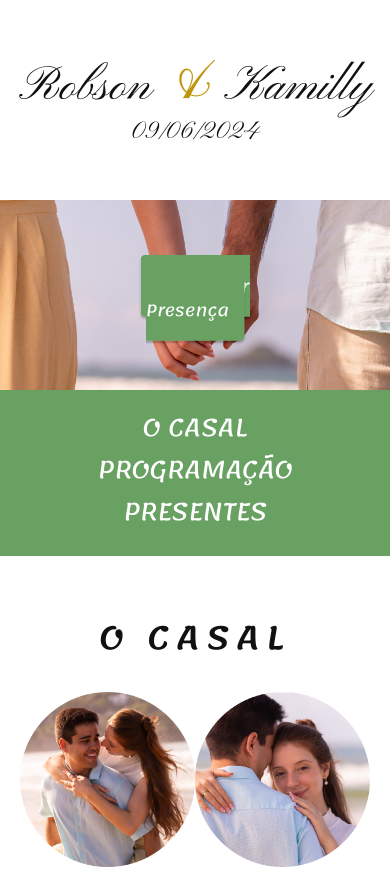
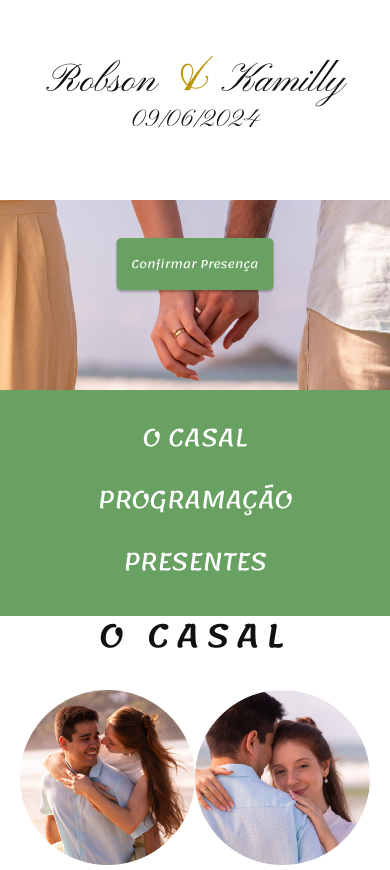
Before and after one commit to RobsonWalles/Robson-Kamilly.github.io, a plain HTML site: page index.html in a window 390 px wide. Shown: the top 870 px of the page. Drawn offline with Linux system fonts and the light colour scheme.

Commit message:
responsivo 2

```diff
--- a/css/ct.css
+++ b/css/ct.css
@@ -84,11 +84,14 @@
 }
 
 @media (max-width: 500px) {
+  .font-1-m {
+    font-size: 0.7rem;
+  }
   .font-2-g {
-    font-size: 3rem;
+    font-size: 2.5rem;
   }
 
   .font-2-gg {
-    font-size: 5rem;
+    font-size: 4.5rem;
   }
 }
--- a/css/global.css
+++ b/css/global.css
@@ -207,14 +207,18 @@ body {
 }
 
 @media (max-width: 500px) {
+  .menu li {
+    padding-top: 10px;
+    padding-bottom: 10px;
+  }
   .subtitulo h1 {
     margin-bottom: -20px;
   }
   .ocasal {
-    margin-top: 380px;
+    margin-top: 390px;
   }
 
   .header-center {
-    top: 33%;
+    top: 17%;
   }
 }
```
